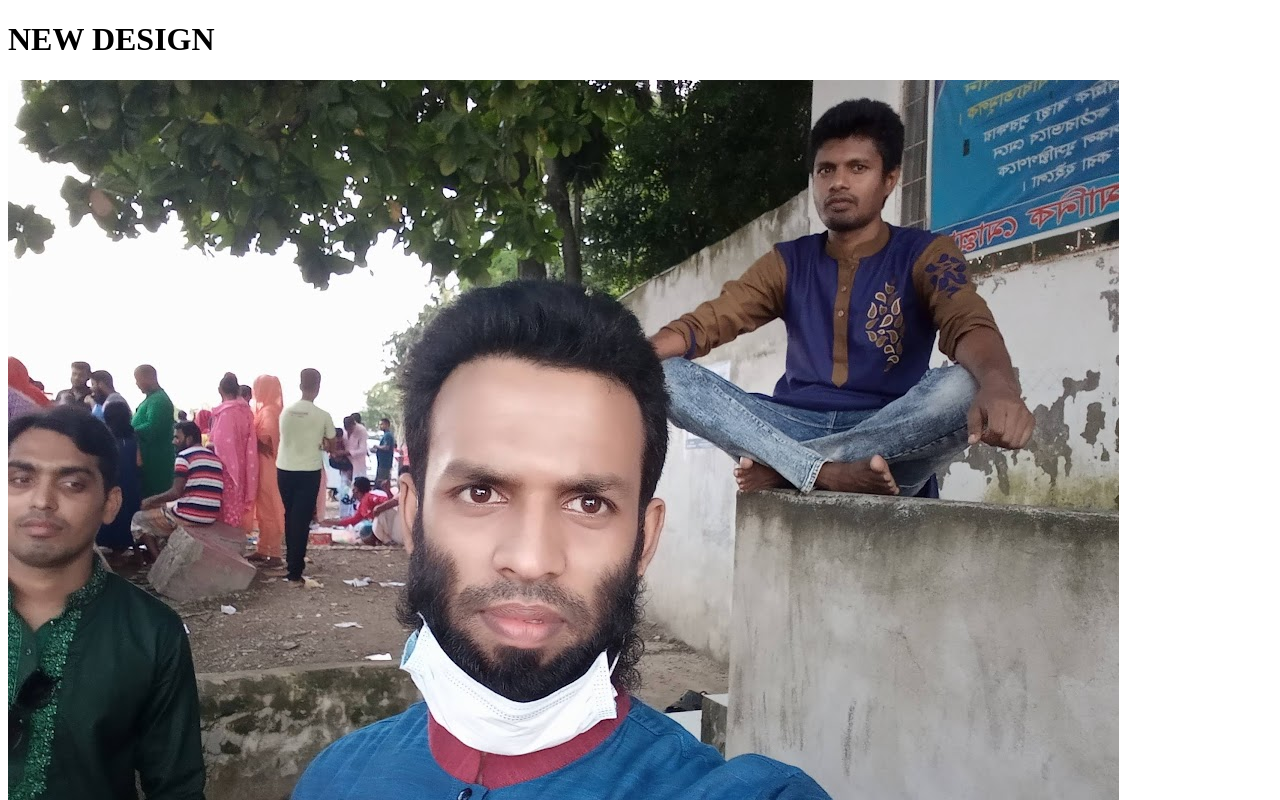
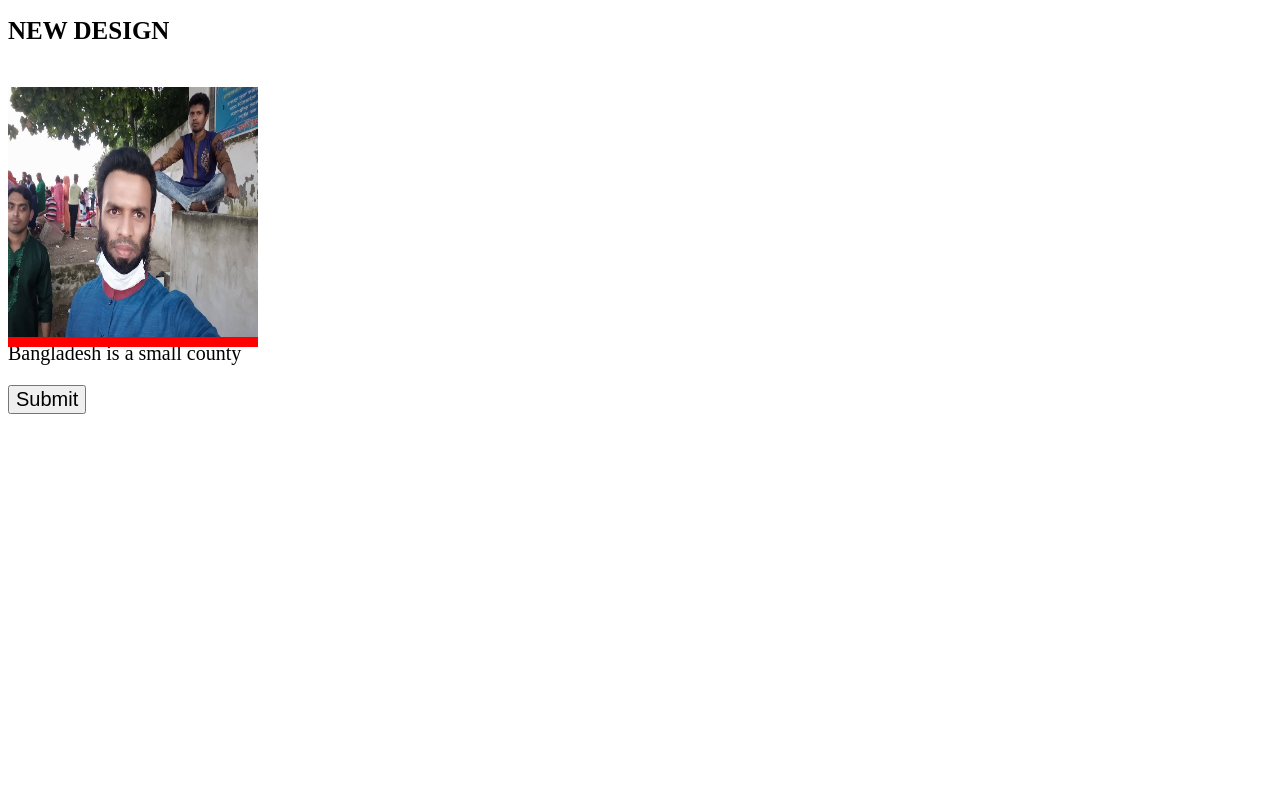
Before and after one commit to mdnlislam/html, a React (Vite) app: page / in a window 1280 px wide. Shown: the top 800 px of the page. Built offline with nearby package versions, Linux system fonts and the light colour scheme.

Commit message:
modification

```diff
--- a/src/App.css
+++ b/src/App.css
@@ -1,15 +1,38 @@
-.text{
-  width: 70px;
-  height: 30px;
-  background-color: gold;
-  border: 2px solid firebrick;
-  border-radius: 10px;
-  font-weight: bold;
-  color: black;
-  cursor: pointer;
+.body{
+  margin: 0;
+  padding: 0;
 }
-.text:hover{
-  background-color: red;
-
-
+.intro img{
+  width: 250px;
+  height: 250px;
+  box-shadow: ;
 }
+  .intro{
+    background-color: red;
+    width: 250px;
+    height: 260px;
+    display: block;
+    transition: absoulute;
+  }
+  .font p{
+    font-size: 20px;
+  }
+  .font button{
+    font-size: 20px;
+    text-align: center;
+  }
+  .heading1{
+    font-size: 25px;
+    text-align: ;
+  }
+  .font button:hover{
+    background-color: blue;
+    color: white;
+  }
+  .intro img:hover .font p{
+          transform: translateY(0px);
+  }
+  .intro{
+    transform: translateY(25px);
+    transition: transform 0.6;
+  }
--- a/src/components/Product-card.jsx
+++ b/src/components/Product-card.jsx
@@ -7,12 +7,12 @@ function ProductCard(){
             <div className="body">
 
 
-             <h1>NEW DESIGN</h1>
+             <h1 className="heading1">NEW DESIGN</h1>
              <div className="intro">
                 <img src="public/img/Rakib2.jpg" alt="" />
              </div>
+             <div className="font">
              <p>Bangladesh is a small county</p>
-             <div className="font">
                 <button>Submit</button>
              </div>
 
```
